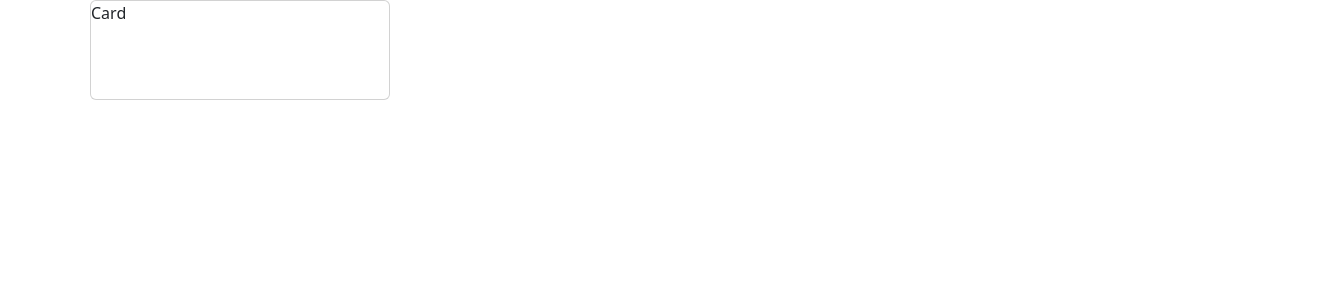
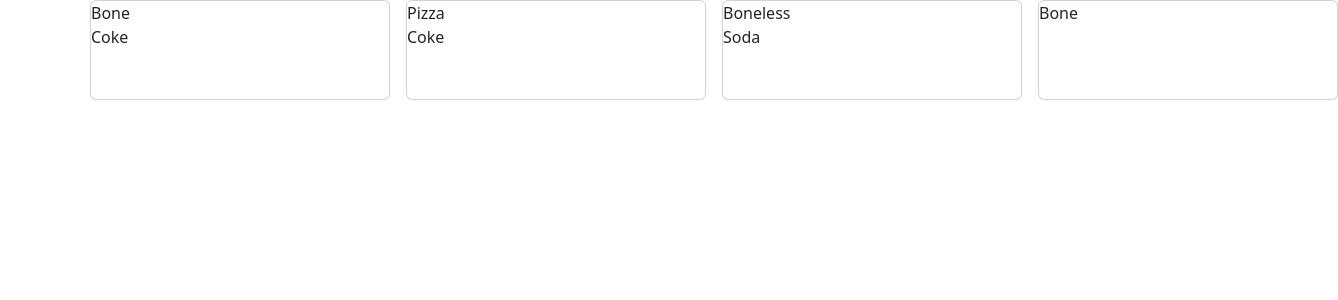
Before and after one commit to pllap/bill-manager-fe, a React (Create React App) app: page / in a window 1280 px wide. Shown: the top 300 px of the page, 1338 px wide, since content can reach past the window. Built offline with nearby package versions, Linux system fonts and the light colour scheme.

Commit message:
Render cards based on data

```diff
--- a/src/components/Card.js
+++ b/src/components/Card.js
@@ -3,7 +3,17 @@
 class Card extends React.Component {
   render() {
     return (
-      <div className="card card-block mx-2" style={{ 'min-width': 300 + 'px' }}>Card</div>
+      <div className="card card-block mx-2" style={{ 'minWidth': 300 + 'px' }}>
+        {
+          this.props.menus.map(
+            (menu, index) => (
+              <div>
+                <p className="card-text">{menu}</p>
+              </div>
+            )
+          )
+        }
+      </div>
     );
   }
 }
--- a/src/components/Cards.js
+++ b/src/components/Cards.js
@@ -4,9 +4,43 @@
 
 class Cards extends React.Component {
   render() {
+    const cards = [
+      {
+        menus: [
+          'Bone',
+          'Coke'
+        ]
+      },
+      {
+        menus: [
+          'Pizza',
+          'Coke'
+        ]
+      },
+      {
+        menus: [
+          'Boneless',
+          'Soda'
+        ]
+      },
+      {
+        menus: [
+          'Bone'
+        ]
+      }
+    ];
+    console.log(this.props);
     return (
       <Container className="d-flex" style={{'height': 100 + 'px'}}>
-        <Card />
+        {
+          cards.map(
+            (card, index) => {
+              return (
+                <Card key={index} menus={card.menus} />
+              );
+            }
+          )
+        }
       </Container>
     )
   }
```
